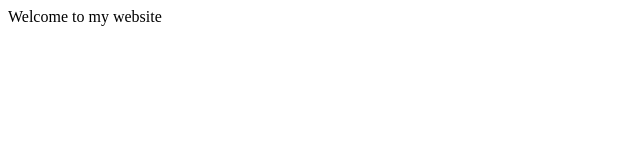
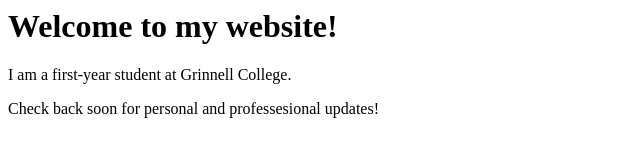
Before and after one commit to bblier1/bblier1.github.io, a plain HTML site: page index.html in a window 1280 px wide. Shown: the whole page, without its empty margins (0-640 px from the left). Drawn offline with Linux system fonts and the light colour scheme.

Commit message:
Update index.html

```diff
--- a/index.html
+++ b/index.html
@@ -1 +1,3 @@
-Welcome to my website
+<h1>Welcome to my website!</h1>
+<p>I am a first-year student at Grinnell College. </p>
+<p>Check back soon for personal and professesional updates!</p>
```
